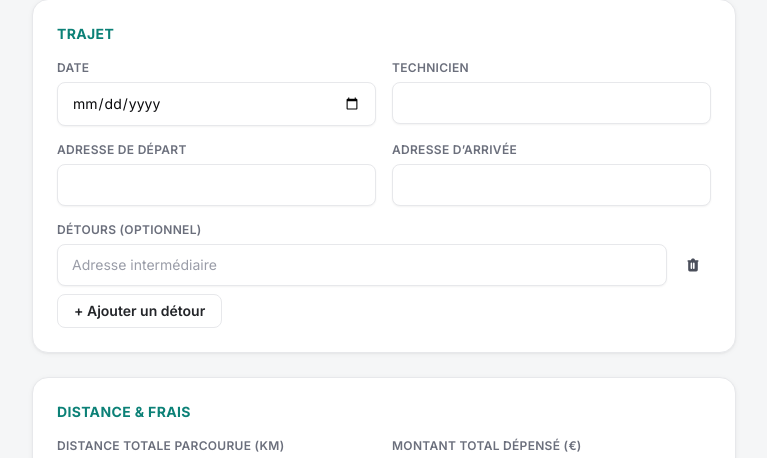
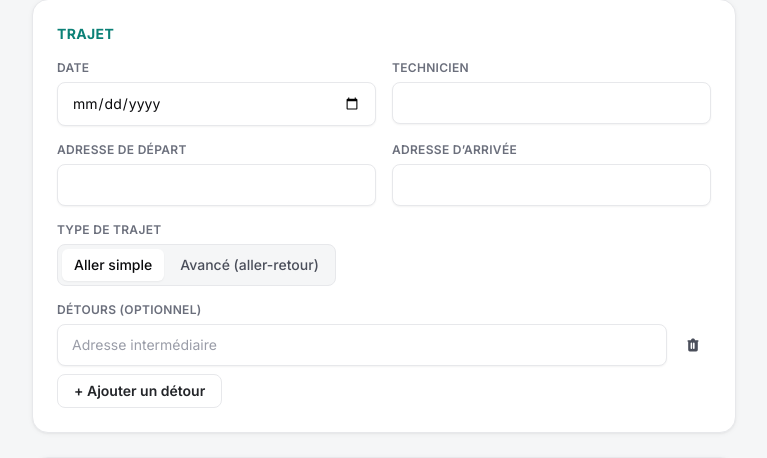
Before and after one commit to TheRemiDev/SHK-Report, a Node server app: template src/views/trips/form.ejs in a window 1280 px wide. Shown: the part 178-636 px from the top of the page, without its empty margins (256-1023 px from the left). Run offline with Node 20, Linux system fonts and the light colour scheme; the template is opened without the code that fills it, so the values that code supplies are empty; style sheets or scripts are compiled from the project's sources; some libraries are stand-ins or nearby versions.

Commit message:
Ajouter un mode de trajet avancé (retour vers une autre adresse) aux fiches de route
Jusqu'ici une fiche de route ne modélisait qu'un trajet simple (départ ->
arrivée). Impossible de représenter un aller-retour, encore moins un
retour vers une adresse différente du départ. Le formulaire propose
maintenant un choix "Aller simple" / "Avancé (aller-retour)" : en mode
avancé, une adresse de retour dédiée apparaît, avec un raccourci "Identique
au départ" pour le cas d'un aller-retour classique. L'adresse de retour
s'affiche partout où le trajet est résumé (liste, détail, PDF).

Co-Authored-By: Claude Sonnet 5 <noreply@anthropic.com>
Claude-Session: https://claude.ai/code/session_01QvS41KncDkcWh5PYoj4v1N

```diff
--- a/src/db/db.js
+++ b/src/db/db.js
@@ -42,6 +42,7 @@ function runIncrementalMigrations() {
   ensureColumn('interventions', 'share_expires_at', 'TEXT');
   ensureColumn('interventions', 'client_signed_at', 'TEXT');
   ensureColumn('interventions', 'datacenter_id', 'INTEGER REFERENCES datacenters(id)');
+  ensureColumn('trip_logs', 'return_address', 'TEXT');
 
   db.exec(
     `CREATE UNIQUE INDEX IF NOT EXISTS idx_interventions_share_token ON interventions(share_token) WHERE share_token IS NOT NULL`
--- a/src/models/tripLogs.js
+++ b/src/models/tripLogs.js
@@ -5,6 +5,7 @@ const FIELDS = [
   'trip_date',
   'departure_address',
   'arrival_address',
+  'return_address',
   'detours',
   'purpose',
   'total_km',
--- a/src/public/js/main.js
+++ b/src/public/js/main.js
@@ -164,6 +164,16 @@
   });
 
   setupModeToggle('datacenter-section', 'datacenter_mode', 'data-datacenter-panel');
+  setupModeToggle('trip-mode-section', 'trip_mode', 'data-trip-panel');
+
+  const copyDepartureBtn = document.getElementById('copy-departure-address');
+  if (copyDepartureBtn) {
+    copyDepartureBtn.addEventListener('click', function () {
+      const departure = document.getElementById('departure_address');
+      const returnAddress = document.getElementById('return_address');
+      if (departure && returnAddress) returnAddress.value = departure.value;
+    });
+  }
 
   // Pré-remplit l'adresse / le contact quand un DataCenter ou un client déjà
   // enregistré est sélectionné, à partir des attributs data-* posés sur
--- a/src/views/trips/form.ejs
+++ b/src/views/trips/form.ejs
@@ -1,5 +1,6 @@
 <%
   const detours = trip ? JSON.parse(trip.detours || '[]') : [];
+  const tripMode = trip && trip.return_address ? 'aller_retour' : 'simple';
 %>
 <%- include('../partials/head') %>
   <%- include('../partials/nav') %>
@@ -35,6 +36,30 @@
           <div>
             <label class="field-label" for="arrival_address">Adresse d’arrivée</label>
             <input class="field-input" type="text" id="arrival_address" name="arrival_address" required value="<%= trip ? trip.arrival_address : '' %>" />
+          </div>
+        </div>
+
+        <div class="mt-4" id="trip-mode-section">
+          <label class="field-label">Type de trajet</label>
+          <div class="inline-flex flex-wrap gap-1 rounded-lg border border-ink-100 bg-ink-50 p-1" id="trip-mode-toggle">
+            <label class="cursor-pointer">
+              <input type="radio" name="trip_mode" value="simple" class="peer sr-only" <%= tripMode === 'simple' ? 'checked' : '' %> />
+              <span class="block rounded-md px-3 py-1.5 text-sm font-medium text-ink-500 transition peer-checked:bg-white peer-checked:text-ink-900 peer-checked:shadow-sm">Aller simple</span>
+            </label>
+            <label class="cursor-pointer">
+              <input type="radio" name="trip_mode" value="aller_retour" class="peer sr-only" <%= tripMode === 'aller_retour' ? 'checked' : '' %> />
+              <span class="block rounded-md px-3 py-1.5 text-sm font-medium text-ink-500 transition peer-checked:bg-white peer-checked:text-ink-900 peer-checked:shadow-sm">Avancé (aller-retour)</span>
+            </label>
+          </div>
+
+          <div class="mt-3 <%= tripMode === 'aller_retour' ? '' : 'hidden' %>" data-trip-panel="aller_retour">
+            <label class="field-label" for="return_address">Adresse de retour</label>
+            <div class="flex gap-2">
+              <input class="field-input" type="text" id="return_address" name="return_address" <%= tripMode === 'aller_retour' ? '' : 'disabled' %>
+                value="<%= trip ? (trip.return_address || '') : '' %>" placeholder="Ex. 6 Rue Ar Prat, 29760 Penmarch" />
+              <button type="button" id="copy-departure-address" class="btn-secondary whitespace-nowrap">Identique au départ</button>
+            </div>
+            <p class="mt-1 text-xs text-ink-400">Renseignez-la si le retour ne se fait pas vers l’adresse de départ.</p>
           </div>
         </div>
 
--- a/src/views/trips/list.ejs
+++ b/src/views/trips/list.ejs
@@ -72,7 +72,7 @@
                 <a href="/trips/<%= t.id %>" class="font-semibold text-ink-900 hover:text-teal-600"><%= t.reference %></a>
               </td>
               <td class="px-4 py-3 text-ink-600">
-                <p class="max-w-xs truncate"><%= t.departure_address %> → <%= t.arrival_address %></p>
+                <p class="max-w-xs truncate"><%= t.departure_address %> → <%= t.arrival_address %><% if (t.return_address) { %> → <%= t.return_address %><% } %></p>
               </td>
               <td class="whitespace-nowrap px-4 py-3 text-ink-600"><%= t.technician_name %></td>
               <td class="whitespace-nowrap px-4 py-3 text-ink-600"><%= new Date(t.trip_date + 'T00:00:00').toLocaleDateString('fr-FR', { day: '2-digit', month: 'short', year: 'numeric' }) %></td>
```
Also changed, not shown: src/routes/tripLogs.js (+8 -2 lines), src/services/tripPdfService.js (+8 -1 lines), src/views/trips/detail.ejs (+9 -1 lines).
